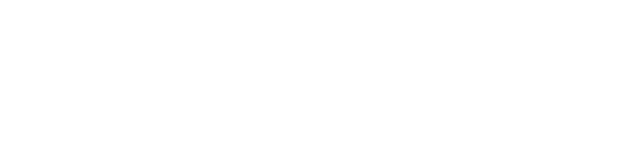
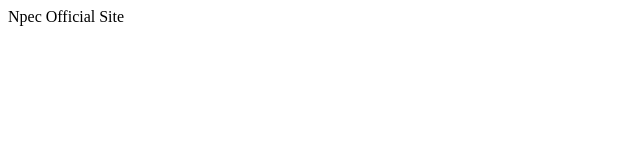
Before and after one commit to npec2022/npec2022.github.io, a plain HTML site: page index.html in a window 1280 px wide. Shown: the whole page, without its empty margins (0-640 px from the left). Drawn offline with Linux system fonts and the light colour scheme.

Commit message:
official site

```diff
--- a/index.html
+++ b/index.html
@@ -6,5 +6,7 @@
         <meta name="viewport" content="width=device-width, initial-scale=1.0">
         <title>Npec</title>
     </head>
-    <body></body>
+    <body>
+        Npec Official Site
+    </body>
 </html>
```
